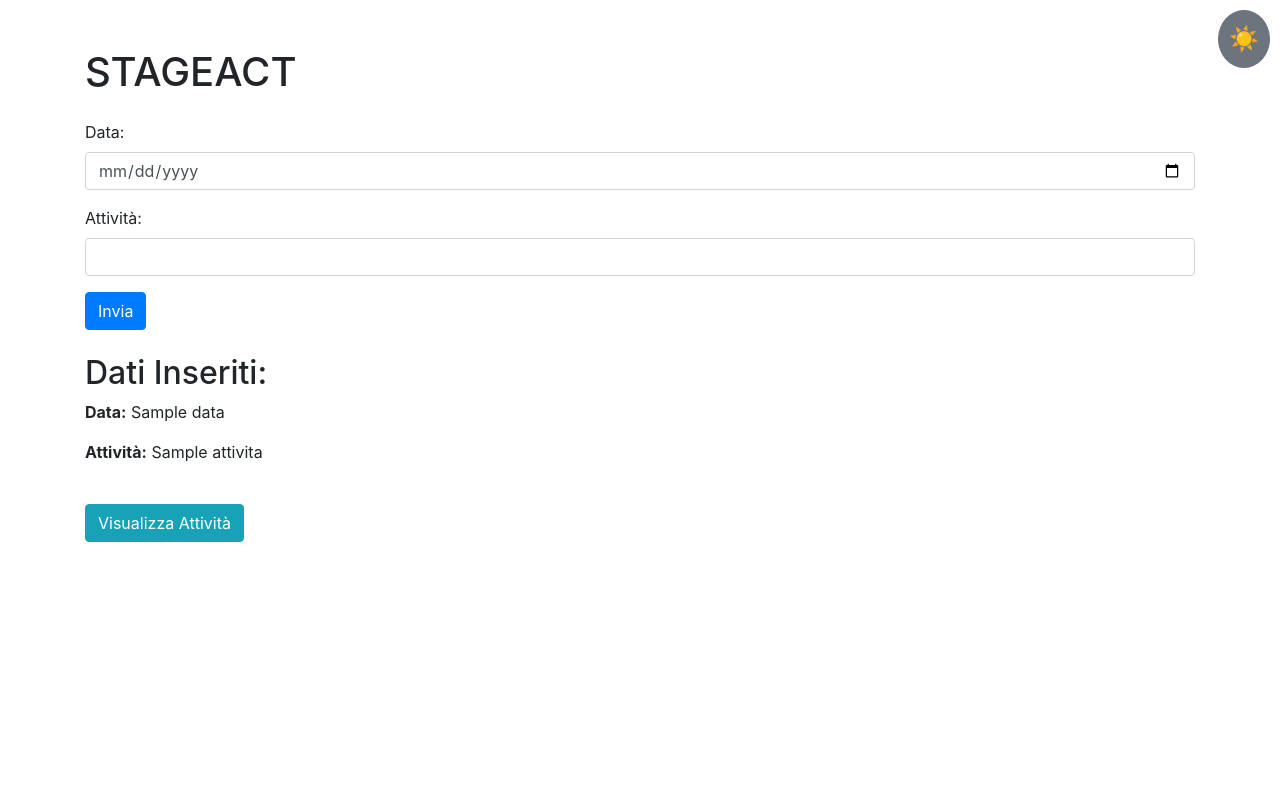
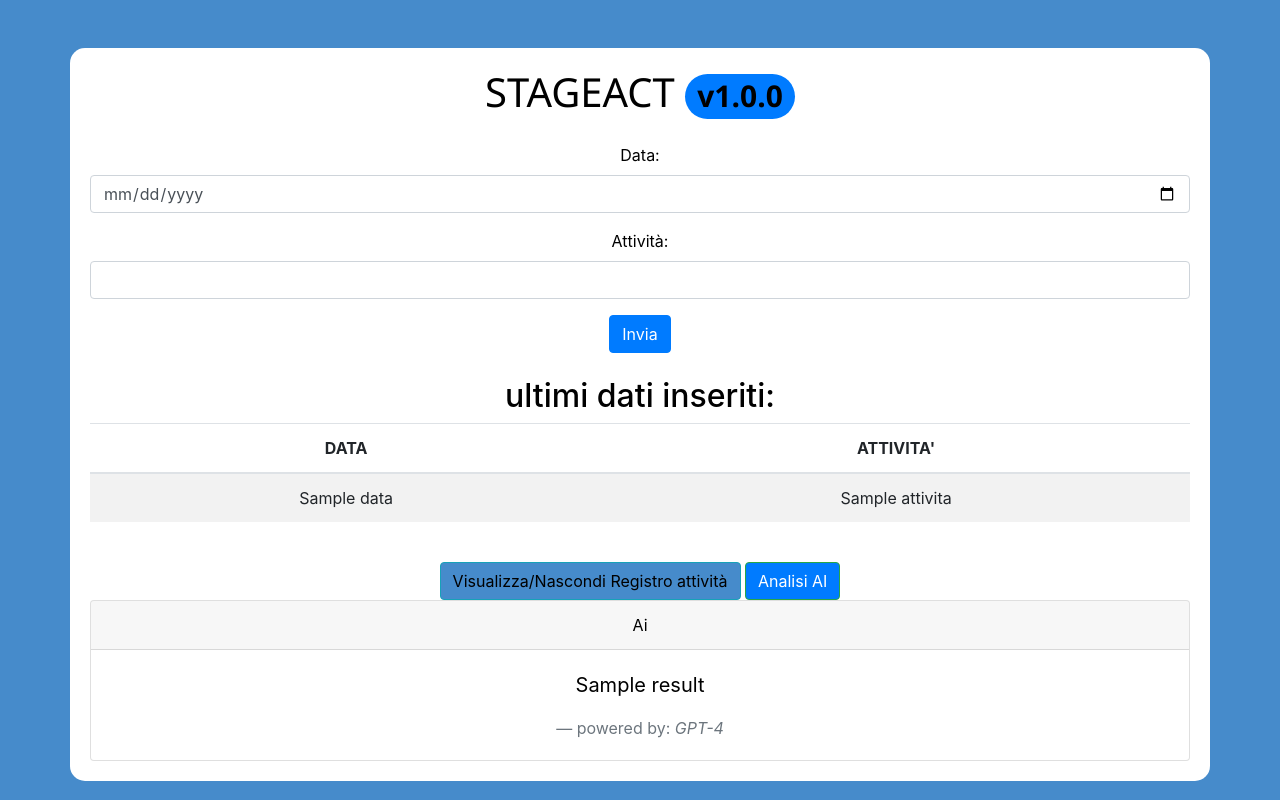
Before and after one commit to AlessandroMendicino/ActivityMentor, a Flask app: template src/templates/index.html in a window 1280 px wide. Run offline with Flask 3, Linux system fonts and the light colour scheme; the template is opened without the code that fills it: most values are stand-ins (such as "Sample title", 1, 10 or a date in 2020); some libraries are stand-ins or nearby versions.

Commit message:
added Ai feature demo and other stuff

```diff
--- a/src/APIclient.py
+++ b/src/APIclient.py
@@ -25,7 +25,7 @@ def simple_chat_prompt(text):
         ("system", """sei un assistente virtuale che analizza e descrive le attività svolte nei mesi di studio e lavoro di un utente stagista
                     e poi fornisce suggerimenti per continuare l'attività di stage.
                     Riceverai dall'utente un filejson convertito in stringa,
-                    c'è una colonna mese ed una colonna attività, dalle tuple puoi ricavare a seconda del mese quali attività sono state svolte
+                    c'è una colonna data ed una colonna attività, dalle tuple puoi ricavare a seconda del mese quali attività sono state svolte
                     il tuo compito è quello di analizzare tutte le attività e poi fornire una brevissima descrizione ed in modo molto sintetico
                     cosa ha svolto l'utente a seconda del mese.
                     Successivamente in base all'analisi fornisci un consiglio di roadmap d'apprendimento in base agli argomenti studiati nei mesi
@@ -33,5 +33,5 @@ def simple_chat_prompt(text):
                     Sottolinando anche quali nuovi argomenti possono essere più utili da studiare e quali no, e come perfezionare le skill personali e con quali esercitazioni."""),
         ("human", human_template),
     ])
-    chain = chat_prompt | ChatOpenAI(model_name="gpt-4", temperature=0.3) | CommaSeparatedListOutputParser()
+    chain = chat_prompt | ChatOpenAI(model_name="gpt-3.5-turbo") | CommaSeparatedListOutputParser()
     return (chain.invoke({"text":text}))
--- a/src/app.py
+++ b/src/app.py
@@ -1,23 +1,48 @@
-
 from flask import Flask, render_template, request
 from storage import activitiesStorage
+from flask_socketio import SocketIO, emit
+from APIclient import simple_chat_prompt
+import json
 
 app = Flask(__name__, template_folder=r"C:\Users\alessandro.mendicino\PYTHON_PROJECTS\STAGEACTS\src\templates")
+app.config['SECRET_KEY'] = 'secret!'
+socketio = SocketIO(app)
 DB = activitiesStorage()
 
 @app.route("/", methods=["GET", "POST"])
 def index():
     data = None
     attivita = None
-    activities_list = []  # Inizializza con i dati correnti
 
     if request.method == "POST":
         data = request.form["data"]
         attivita = request.form["attivita"]
         DB.add_data(data, attivita)
-    activities_list = DB.view_data()  # Aggiorna con i nuovi dati
 
-    return render_template("index.html", activities_list=activities_list, data=data, attivita=attivita)
+    activities = DB.view_data()
+    listaDate = []
+    listaAttivita = []
+    for item in activities:
+        listaDate.append(item["DATA"])
+        listaAttivita.append(item["ATTIVITA'"])
 
-if __name__ == '__main__':
+    print(listaDate)
+    print(listaAttivita)
+    return render_template("index.html", listeElementi=zip(listaAttivita, listaDate), listaDate=listaDate, data=data, attivita=attivita)
+
+#TODO implements this function in frontend
+@app.route('/start_analysis')
+def start_analysis():
+
+    def json_to_string():
+        with open('storage.json' , 'r') as file:
+            contenuto_json = json.load(file)
+            stringa_json = json.dumps(contenuto_json, indent=2)
+        return stringa_json
+
+    # Esegui l'analisi AI qui e restituisci il risultato
+    result = simple_chat_prompt(json_to_string())
+    return render_template("index.html", result=result)
+
+if __name__ == "__main__":
     app.run(debug=True)
--- a/src/templates/index.html
+++ b/src/templates/index.html
@@ -4,28 +4,50 @@
     <meta charset="UTF-8">
     <meta name="viewport" content="width=device-width, initial-scale=1.0">
     <title>STAGEACT</title>
+    <link rel="apple-touch-icon" sizes="180x180" href="/src/static/apple-touch-icon.png?v=2">
+    <link rel="icon" type="image/png" sizes="32x32" href="/src/static/favicon-32x32.png?v=2">
+    <link rel="icon" type="image/png" sizes="16x16" href="/src/static/favicon-16x16.png?v=2">
     <!-- Bootstrap CSS -->
     <link rel="stylesheet" href="https://stackpath.bootstrapcdn.com/bootstrap/4.5.2/css/bootstrap.min.css">
-    <!-- CSS per Light e Dark Mode -->
+    <!-- CSS style form -->
     <style>
-        body.dark-mode {
-            background-color: #343a40;
-            color: white;
+        body {
+            background-color: #468bcb; /* Colore di sfondo globale */
+            color: rgb(0, 0, 0); /* Colore del testo globale */
         }
 
-        #toggleMode {
-            position: fixed;
-            top: 10px;
-            right: 10px;
-            border-radius: 50%;
-            padding: 10px;
+        .header-container {
+            background-color: #ffffff; /* Colore di sfondo viola */
+            border-radius: 15px; /* Bordo arrotondato */
+            padding: 20px; /* Spaziatura interna */
+            text-align: center; /* Testo centrato */
+        }
+
+        .header-container h1 {
+            font-family: 'Segoe UI', Tahoma, Geneva, Verdana, sans-serif; /* Stile del carattere */
+            font-size: 2.5em; /* Dimensione del carattere */
+        }
+    </style>
+    <style>
+        /* Altre regole di stile rimangono invariate */
+
+        /* Stile per i bottoni */
+        .btn {
+            background-color: #007bff; /* Colore di sfondo per i pulsanti (blu) */
+            color: #fff; /* Colore del testo per i pulsanti (bianco) */
+        }
+
+        /* Stile per il pulsante di toggleMode */
+        #visualAttivita {
+            background-color: #468bcb; /* Colore di sfondo per il pulsante di toggleMode (viola) */
+            color: #000000; /* Colore del testo per il pulsante di toggleMode (bianco) */
         }
     </style>
 </head>
 <body>
 
-<div class="container mt-5">
-    <h1 class="mb-4">STAGEACT</h1>
+    <div class="container mt-5 header-container">
+        <h1 class="mb-4">STAGEACT <span class="badge rounded-pill bg-primary">v1.0.0</span></h1>
 
         <!-- Form per l'inserimento dei dati -->
         <form method="post" action="/">
@@ -43,67 +65,82 @@
         <!-- Visualizzazione dei dati inseriti -->
         {% if data and attivita %}
         <div class="mt-4">
-        <h2>Dati Inseriti:</h2>
-        <p><strong>Data:</strong> {{ data }}</p>
-        <p><strong>Attività:</strong> {{ attivita }}</p>
+            <h2>ultimi dati inseriti:</h2>
+
+            <table class="table table-striped">
+                <thead>
+                    <tr>
+                        <th>DATA</th>
+                        <th>ATTIVITA'</th>
+                    </tr>
+                </thead>
+                <tbody>
+                    <tr>
+                        <td>{{ data }}</td>
+                        <td>{{ attivita }}</td>
+                    </tr>
+                </tbody>
+            </table>
         </div>
         {% endif %}
 
         <!-- Bottone per Visualizzare Attività -->
-    <button type="button" class="btn btn-info mt-4" data-toggle="modal" data-target="#attivitaModal">
-        Visualizza Attività
+        <button type="button" class="btn btn-info mt-4"  id="visualAttivita">
+            Visualizza/Nascondi Registro attività
         </button>
 
-    <!-- Modal per Visualizzare Attività -->
-    <div class="modal fade" id="attivitaModal" tabindex="-1" role="dialog" aria-labelledby="attivitaModalLabel" aria-hidden="true">
-        <div class="modal-dialog" role="document">
-            <div class="modal-content">
-                <div class="modal-header">
-                    <h5 class="modal-title" id="attivitaModalLabel">Attività Inserite</h5>
-                    <button type="button" class="close" data-dismiss="modal" aria-label="Close">
-                        <span aria-hidden="true">&times;</span>
+        <!-- Tabella per visualizzare attività (inizialmente nascosta) -->
+        <div class="mt-4" id="attivitaTable" style="display: none;">
+            <h2>Attività:</h2>
+
+            <table class="table table-striped">
+                <thead>
+                    <tr>
+                        <th>DATA</th>
+                        <th>ATTIVITA'</th>
+                    </tr>
+                </thead>
+                <tbody>
+                    {% for item1, item2 in listeElementi %}
+                    <tr>
+                        <th>{{ item2 }}</th>
+                        <th>{{ item1 }}</th>
+                    </tr>
+                    {% endfor %}
+                </tbody>
+            </table>
+        </div>
+
+        <!-- Pulsante per Avviare Analisi AI -->
+        <button type="button" class="btn btn-success mt-4" id="avviaAnalisiAI">
+            Analisi AI
         </button>
+
+        <!-- visualizzazione risposta AI -->
+        <div class="card">
+            <div class="card-header">
+              Ai
             </div>
-                {% if activities_list %}
-                    <div class="modal-body">
-                        <div class="mt-4">
-                            <h2>Tutti i Dati:</h2>
-                            <ul>
-                                {% for item in activities_list %}
-                                <li>
-                                    <strong>Data:</strong> {{ item['DATA'] }},
-                                    <strong>Attività:</strong> {{ item["ATTIVITA'"] }}
-                                </li>
-                            {% endfor %}
-                            </ul>
-                        </div>
-                    </div>
-                {% endif %}
-
-            </div>
+            <div class="card-body">
+              <blockquote class="blockquote mb-0">
+                <p>{{ result }}</p>
+                <footer class="blockquote-footer">powered by:  <cite title="Source Title">GPT-4</cite></footer>
+              </blockquote>
             </div>
           </div>
 
-
-
-    <!-- Pulsante per Cambiare Light e Dark Mode -->
-    <button type="button" class="btn btn-secondary" id="toggleMode">
-        <span id="modeIcon" class="d-inline-block" style="font-size: 1.5em;">☀️</span>
-    </button>
-
-</div>
 
     <!-- Bootstrap JS and dependencies (for proper functionality) -->
     <script src="https://code.jquery.com/jquery-3.5.1.slim.min.js"></script>
     <script src="https://cdn.jsdelivr.net/npm/@popperjs/core@2.5.2/dist/umd/popper.min.js"></script>
     <script src="https://stackpath.bootstrapcdn.com/bootstrap/4.5.2/js/bootstrap.min.js"></script>
 
-<!-- JavaScript per Cambiare Light e Dark Mode -->
+    <!-- JavaScript per Cambiare Light  -->
     <script>
-    document.getElementById('toggleMode').addEventListener('click', function () {
-        document.body.classList.toggle('dark-mode');
-        var modeIcon = document.getElementById('modeIcon');
-        modeIcon.textContent = document.body.classList.contains('dark-mode') ? '🌙' : '☀️';
+        // JavaScript to show/hide the table on button click
+        document.getElementById('visualAttivita').addEventListener('click', function () {
+            var attivitaTable = document.getElementById('attivitaTable');
+            attivitaTable.style.display = (attivitaTable.style.display === 'none' || attivitaTable.style.display === '') ? 'block' : 'none';
         });
     </script>
 
--- a/storage.json
+++ b/storage.json
@@ -1 +1 @@
-{"_default": {"1": {"DATA": "2005-05-02", "ATTIVITA'": "sviluppo software"}, "2": {"DATA": "2005-05-02", "ATTIVITA'": "sviluppo software"}, "3": {"DATA": "2005-05-02", "ATTIVITA'": "sviluppo software"}, "4": {"DATA": "2005-05-02", "ATTIVITA'": "sviluppo software"}, "5": {"DATA": "2003-03-23", "ATTIVITA'": "software design pattern"}, "6": {"DATA": "2022-02-22", "ATTIVITA'": "frefre"}}}
+{"_default": {"1": {"DATA": "2024-01-01", "ATTIVITA'": "studio software design pattern in python"}, "2": {"DATA": "2024-01-02", "ATTIVITA'": "studio principi devops e CI/CD"}, "3": {"DATA": "2024-02-01", "ATTIVITA'": "studio jenkins"}, "4": {"DATA": "2024-02-02", "ATTIVITA'": "studio github Actions e Docker"}, "5": {"DATA": "2024-03-03", "ATTIVITA'": "esercitazioni con docker"}, "6": {"DATA": "2024-03-01", "ATTIVITA'": "studio webframework flask e jinja"}}}
```
Also changed, not shown: src/main.py (+19 -16 lines), src/storage.py (+1 -25 lines), src/static/android-chrome-192x192.png (added), src/static/android-chrome-512x512.png (added), src/static/apple-touch-icon.png (added), src/static/favicon-16x16.png (added), src/static/favicon-32x32.png (added), src/static/favicon.ico (added). Lines whose indentation alone changed are shown as unchanged.
